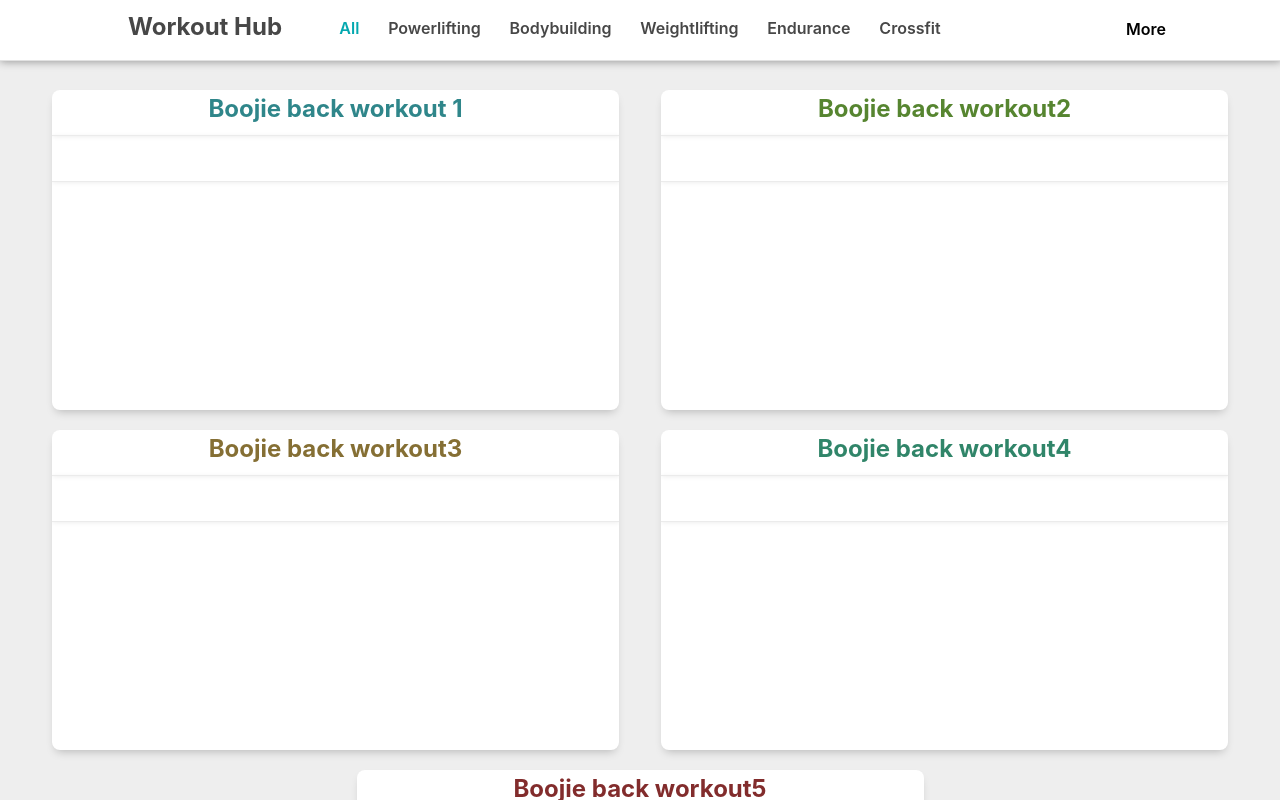
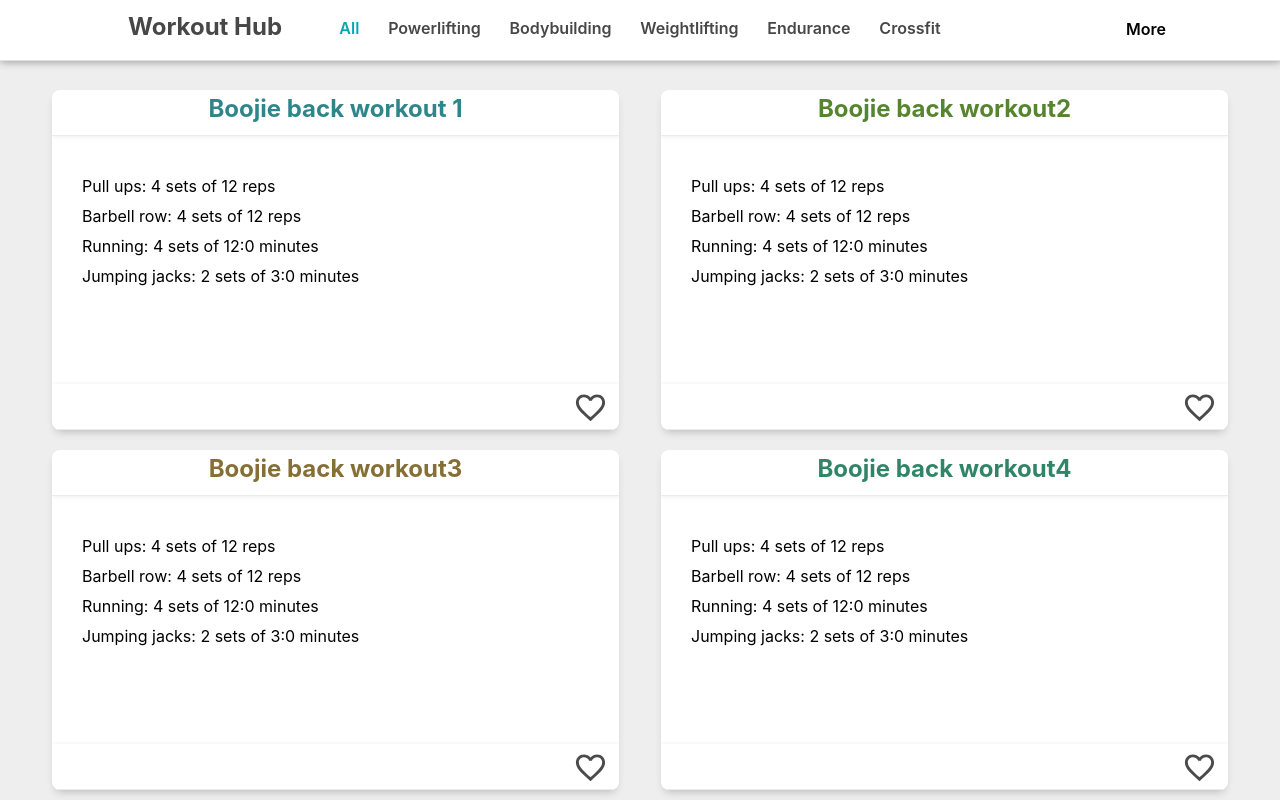
Before and after one commit to omerdemirkan/workout-share, a React (Create React App) app in the folder front-end/: page / in a window 1280 px wide. Shown: the top 800 px of the page. Built offline with nearby package versions, Linux system fonts and the light colour scheme.

Commit message:
Set up basic card list stucture and like button

```diff
--- a/front-end/src/components/UI/Card/Card.js
+++ b/front-end/src/components/UI/Card/Card.js
@@ -3,19 +3,54 @@ import classes from './Card.module.css'
 
 import { colorsByDisplay } from '../../../helper/colors-by-path'
 
-const card = props => {
+// -- Material UI --
 
-    const displayName = props.workout.type.charAt(0).toUpperCase() + props.workout.type.substring(1);
+import FavoriteIcon from '@material-ui/icons/Favorite';
+import FavoriteBorderOutlinedIcon from '@material-ui/icons/FavoriteBorderOutlined';
 
+class Card extends React.PureComponent {
+
+    state = {
+        liked: false
+    }
+
+    likeToggleHandler = () => {
+        const reverse = !this.state.liked;
+        this.setState({
+            liked: reverse
+        });
+    }
+
+    render() {
+        const displayType = this.props.workout.type.charAt(0).toUpperCase() + this.props.workout.type.substring(1);
+        const exerciseList = this.props.workout.exercises.map(exercise => {
+            if (exercise.type === 'sets-reps') {
+                return <li className={classes.ExerciseListItem}>{exercise.title}: {exercise.sets} set{exercise.sets > 1 ? 's' : null} of {exercise.reps} reps</li>
+            } else {
+                return <li className={classes.ExerciseListItem}>{exercise.title}: {exercise.sets} set{exercise.sets > 1 ? 's' : null} of {exercise.minutes}:{exercise.seconds} minutes</li>
+            }
+        });
         return <div className={classes.Card}>
             <div className={classes.CardHeader}>
-            <h2 className={classes.CardTitle} style={{color: colorsByDisplay(displayName).darkColor}}>{props.workout.title}</h2>
+                <h2 className={classes.CardTitle} style={{color: colorsByDisplay(displayType).darkColor}}>{this.props.workout.title}</h2>
+            </div>
+            <div className={classes.ListBox}>
+                {exerciseList}
             </div>
 
             <div className={classes.CardFooter}>
+            <button onClick={this.likeToggleHandler} className={classes.LikeButton}>
+                { !this.state.liked ?
+                    <FavoriteBorderOutlinedIcon fontSize="large"/>
+                :
+                    <FavoriteIcon fontSize="large" style={{color: colorsByDisplay(displayType).darkColor}}/>
+                }
+            </button>
+
 
             </div>
         </div>
     }
+}
 
-export default card;
+export default Card;
--- a/front-end/src/components/UI/Card/Card.module.css
+++ b/front-end/src/components/UI/Card/Card.module.css
@@ -5,7 +5,7 @@
     display: flex;
     flex-direction: column;
     overflow: hidden;
-    height: 320px;
+    height: 340px;
     width: 95%;
     margin: 10px 0;
     max-width: 600px;
@@ -26,12 +26,46 @@
   border-bottom: 1px solid rgb(235, 235, 235);
 }
 
+.ListBox {
+  padding: 30px;
+  height: 100%;
+}
+
+.ExerciseListItem {
+  margin: 10px 0;
+}
+
 .CardFooter {
   background-color: transparent;
   width: 100%;
   min-height: 45px;
+  position: absolute;
+  bottom: 0;
   box-shadow: 0 0 5px 0.5px rgb(235, 235, 235);
   border-bottom: 1px solid rgb(235, 235, 235);
+}
+
+.LikeButton {
+  position: absolute;
+  right: 5px;
+  bottom: 0px;
+  border: none;
+  background-color: transparent;
+  outline: none;
+  color: rgb(75, 75, 75);
+}
+
+.LikeButton:active {
+  animation: shake 0.05s;
+}
+
+@keyframes shake {
+  0% { transform: translate(.7px, .7px) rotate(5deg); }
+  20% { transform: translate(-1px, 0px) rotate(0deg); }
+  40% { transform: translate(.7px, -.7px) rotate(-5deg); }
+  60% { transform: translate(-1.5px, 1px) rotate(0deg); }
+  80% { transform: translate(-.7px, -.7px) rotate(5deg); }
+  100% { transform: translate(.7px, -1.4px) rotate(0deg); }
 }
 
 @media (min-width: 900px) {
```
Also changed, not shown: front-end/src/containers/Search/All/All.js, front-end/src/store/reducers/workouts.js (added). Lines whose indentation alone changed are shown as unchanged.
